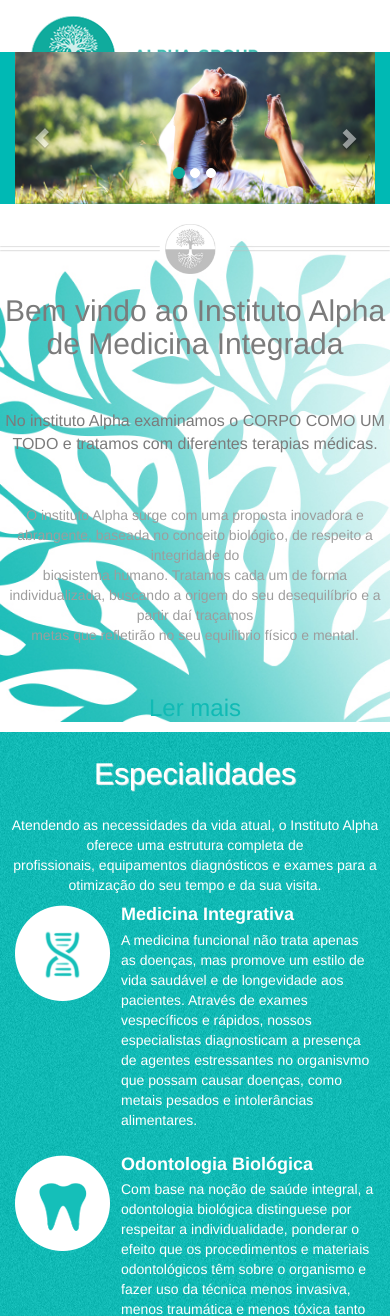
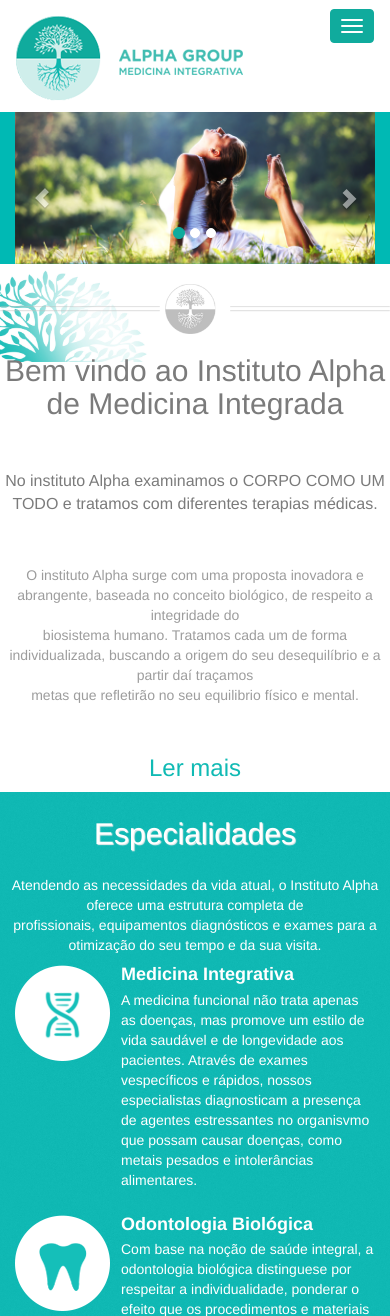
Before and after one commit to pamgaiguer/alphainstitute, a PHP site: page / in a window 390 px wide. Shown: the top 1316 px of the page. Run offline with PHP 8.4, Linux system fonts and the light colour scheme.

Commit message:
fixing mobile view

```diff
--- a/css/main.css
+++ b/css/main.css
@@ -1,25 +1,11 @@
-body{
-
+html{
+  background-size: cover;
 }
-.go-top{
-  background: #FAFAFA;
-  bottom: 0px;
-  right: 0px;
-  color: #00b9b4;
-  cursor: pointer;
-  display: none;
-  padding: 10px;
-  position: fixed;
-  border-top-left-radius: 20px;
-  text-align: center;
-  line-height: 25px;
-  width: 100px;
-  height: 70px;
-  z-index: 9999;
-}
+body{}
 .navbar{
   margin-bottom: 0px;
 }
+
 .navbar-nav li a {
   text-transform: uppercase;
   line-height: 75px;
@@ -39,6 +25,22 @@
   text-decoration: none;
   color: white;
   background-color: #10AB9D;
+}
+.go-top{
+  background: #FAFAFA;
+  bottom: 0px;
+  right: 0px;
+  color: #00b9b4;
+  cursor: pointer;
+  display: none;
+  padding: 10px;
+  position: fixed;
+  border-top-left-radius: 20px;
+  text-align: center;
+  line-height: 25px;
+  width: 100px;
+  height: 70px;
+  z-index: 9999;
 }
 .carousel-indicators li {
   display: inline-block;
--- /dev/null
+++ b/css/mobile.css
@@ -0,0 +1,50 @@
+@media (min-width: 1px) and (max-width: 767px){
+  .div-instituto{
+    background-image: url('../images/bg2.jpg');
+    background-size: contain;
+  }
+  .div-especialidades{
+    background-image: url('../images/bg3.jpg');
+    background-repeat: repeat-y;
+    background-size: contain;
+  }
+  .div-parceiros{
+    background-image: url('../images/bg4.jpg');
+    background-repeat: repeat-y;
+    background-size: contain;
+  }
+  .div-home, .div-instituto, .div-especialidades, .div-profissionais, .div-parceiros, .div-contato{
+    background-size: contain;
+  }
+  .navbar-brand {
+    height: 110px;
+  }
+  .navbar .navbar-toggle {
+    border-color: #10AB9D;
+    background-color: #10AB9D;
+  }
+  .navbar .navbar-toggle .icon-bar {
+    background-color: #FFF;
+  }
+  .navbar-nav li a {
+    text-transform: uppercase;
+    padding-left: 0px;
+    padding-right: 0px;
+    color: #00b9b4;
+    line-height: 15px;
+  }
+  .navbar .navbar-nav {
+    display: inline-block;
+    float: none;
+    vertical-align: top;
+  }
+  .navbar .navbar-collapse {
+    text-align: center;
+  }
+  .nav>li>a:focus, .nav>li>a:hover {
+    text-decoration: none;
+    color: white;
+    background-color: #10AB9D;
+  }
+
+}
--- a/index.html
+++ b/index.html
@@ -8,33 +8,33 @@
   <link rel="shortcut icon" href="favicon.ico">
   <link rel="stylesheet" href="css/bootstrap.min.css">
   <link rel="stylesheet" href="css/main.css">
+  <link rel="stylesheet" href="css/mobile.css">
 </head>
 <body>
 
-  <div class="navbar-wrapper">
+  <nav class="navbar">
     <div class="container">
-      <div class="navbar">
       <div class="navbar-header">
-          <a class="navbar-toggle" data-toggle="collapse" data-target=".navbar-collapse">
+        <button type="button" class="navbar-toggle collapsed" data-toggle="collapse" data-target="#bs-example-navbar-collapse-1" aria-expanded="false">
+          <span class="sr-only">Toggle navigation</span>
           <span class="icon-bar"></span>
           <span class="icon-bar"></span>
           <span class="icon-bar"></span>
-          </a>
-          <a class="navbar-brand" href="#"><img src="images/logo_alpha.png" height="85" width="227"></a>
+        </button>
+        <a class="navbar-brand" href="#"><img src="images/logo_alpha.png" class="img-responsive"></a>
       </div>
-        <div class="navbar-collapse collapse">
+      <div class="collapse navbar-collapse" id="bs-example-navbar-collapse-1">
         <ul class="nav navbar-nav">
-            <li><a href="#home">Home</a></li>
+          <li><a href="#home">Home <span class="sr-only">(current)</span></a></li>
           <li><a href="#instituto">O Instituto</a></li>
           <li><a href="#especialidades">Especialidades</a></li>
           <li><a href="#profissionais">Os profissionais</a></li>
           <li><a href="#parceiros">Parceiros</a></li>
           <li><a href="#contato">Contato</a></li>
         </ul>
-        </div>
-      </div>
-    </div><!-- /container -->
-  </div><!-- /navbar wrapper -->
+      </div><!-- /.navbar-collapse -->
+    </div><!-- /.container-fluid -->
+  </nav>
 
   <section class="div-home" id="home">
     <div class="container">
@@ -245,7 +245,7 @@
         <footer>
           <div class="col-xs-12 col-sm-3 col-md-3 col-lg-3">
             <ul class="list-unstyled">
-              <li><a href="https://www.facebook.com/pages/Instituto-Alpha-de-Sa%C3%BAde-Integral/385416424931241"><span>Facebook/</span>institutoAlpha</a></li>
+              <li><a href="https://www.facebook.com/pages/Instituto-Alpha-de-Sa%C3%BAde-Integral/385416424931241"><strong>Facebook/</strong>institutoAlpha</a></li>
             </ul>
           </div>
           <div class="col-xs-12 col-sm-3 col-md-3 col-lg-3">
```
Lines whose indentation alone changed are shown as unchanged.
